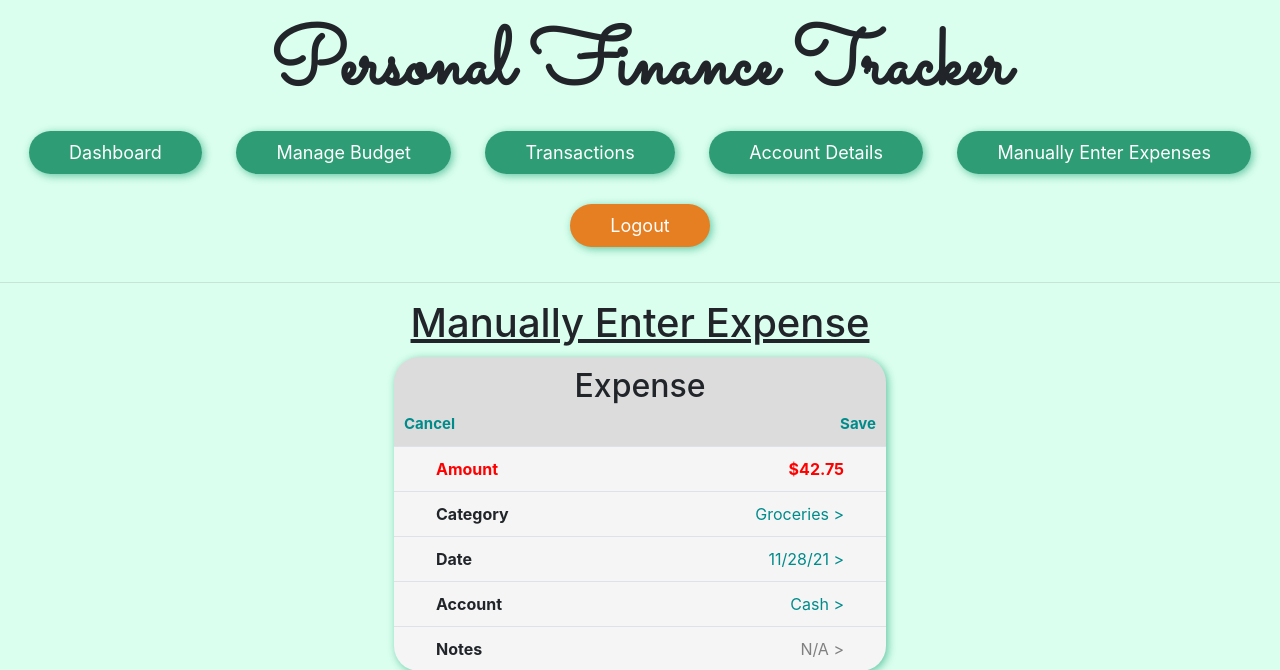
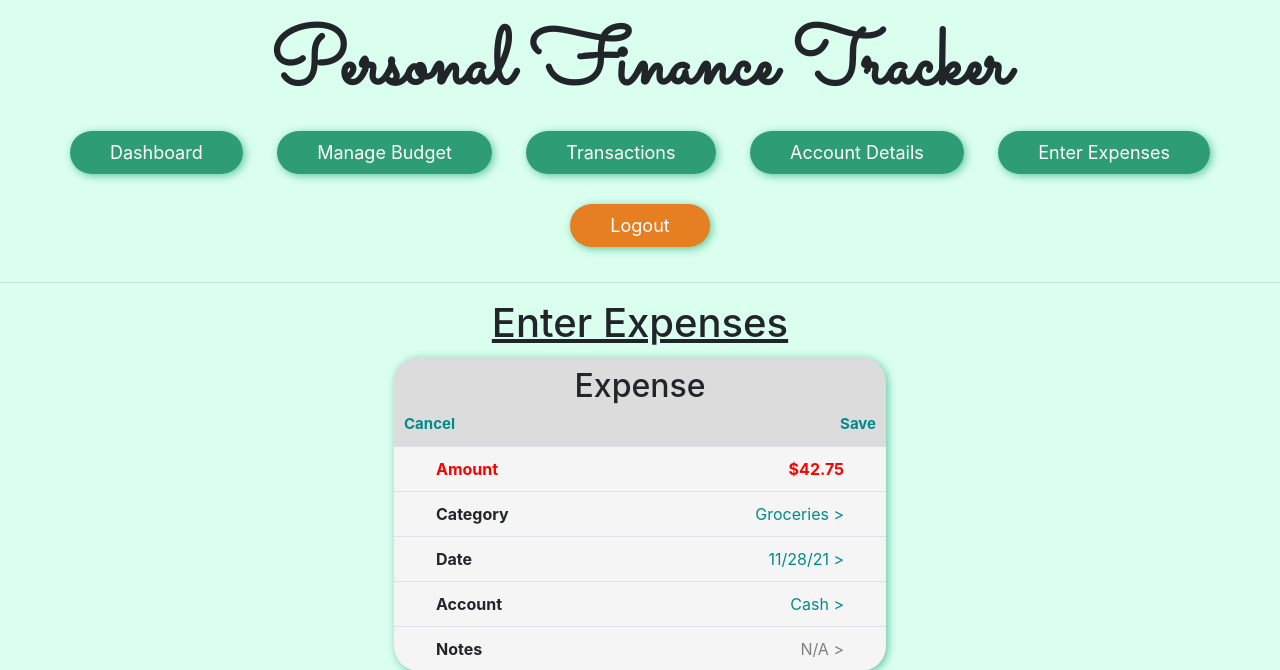
Before and after one commit to Monirul1/UI_Design_Final_Project, a Flask app: page /manual_expense in a window 1280 px wide. Shown: the top 670 px of the page. Run offline with Flask 2, Linux system fonts and the light colour scheme; some libraries are stand-ins or nearby versions.

Commit message:
clean up names

```diff
--- a/templates/base.html
+++ b/templates/base.html
@@ -21,7 +21,7 @@
             <a href="/manage_budget" class="btn">Manage Budget</a>
             <a href="/transactions" class="btn">Transactions</a>
             <a href="/account_details" class="btn">Account Details</a>
-            <a href="/manual_expense" class="btn">Manually Enter Expenses</a>
+            <a href="/manual_expense" class="btn">Enter Expenses</a>
             <a href="/" class="btn logout">Logout</a>
         </div>
 
--- a/templates/manual_expense.html
+++ b/templates/manual_expense.html
@@ -10,7 +10,7 @@
     <div class = "canvas">
 
         <div class="content">
-            <h1 style="text-decoration: underline; ">Manually Enter Expense</h1>
+            <h1 style="text-decoration: underline; ">Enter Expenses</h1>
         </div>
 
         <div class="cornerCanvas">
```
